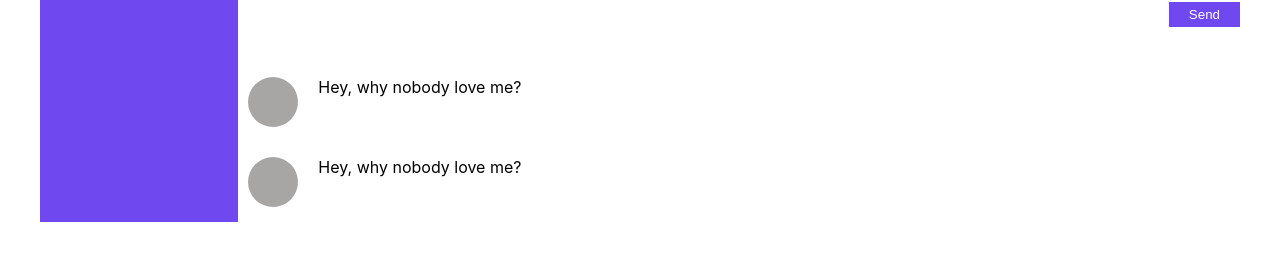
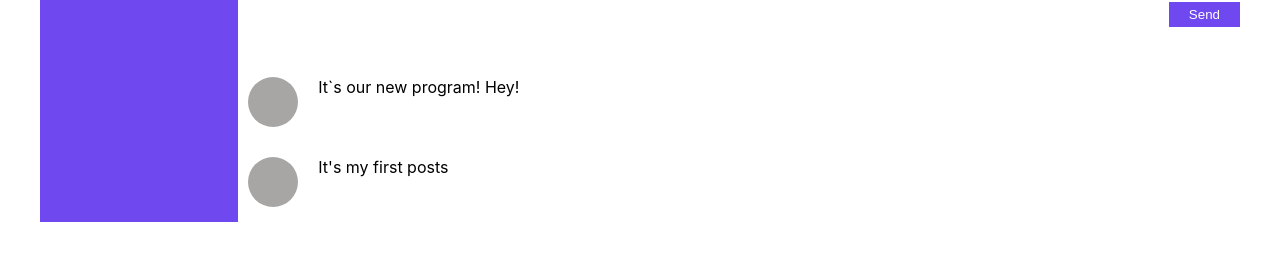
Before and after one commit to T-DubX/Way-of-the-Samurai, a React (Create React App) app: page /profile in a window 1280 px wide. Shown: the part 424-681 px from the top of the page. Built offline with nearby package versions, Linux system fonts and the light colour scheme.

Commit message:
16. passing props to the post component

```diff
--- a/src/components/profile/Profile.tsx
+++ b/src/components/profile/Profile.tsx
@@ -33,7 +33,6 @@ export const Profile = () => {
             </div>
             <MyPosts/>
 
-
         </div>
     );
 };
--- a/src/components/profile/myPosts/MyPosts.tsx
+++ b/src/components/profile/myPosts/MyPosts.tsx
@@ -12,16 +12,8 @@ export const MyPosts = () => {
                 <button className={s.btn}>Send</button>
             </div>
 
-            <Post/>
-            <Post/>
-
-            {/*        <div className={s.item}>*/}
-            {/*            <div className={s.img}></div>*/}
-            {/*            <p className={s.text}>*/}
-            {/*                It`s our new program! Hey!*/}
-            {/*            </p>*/}
-            {/*        </div>*/}
-            {/*    </div>*/}
+            <Post message={' It`s our new program! Hey!'}/>
+            <Post message={"It's my first posts"}/>
 
         </div>
     );
--- a/src/components/profile/myPosts/posts/Post.tsx
+++ b/src/components/profile/myPosts/posts/Post.tsx
@@ -1,12 +1,16 @@
 import React from 'react';
 import s from './Post.module.css'
 
-export const Post = () => {
+type PostPropsType = {
+    message: string
+}
+
+export const Post = (props: PostPropsType) => {
     return (
         <div className={s.item}>
             <div className={s.img}></div>
             <p className={s.text}>
-                Hey, why nobody love me?
+                {props.message}
             </p>
         </div>
     );
```
